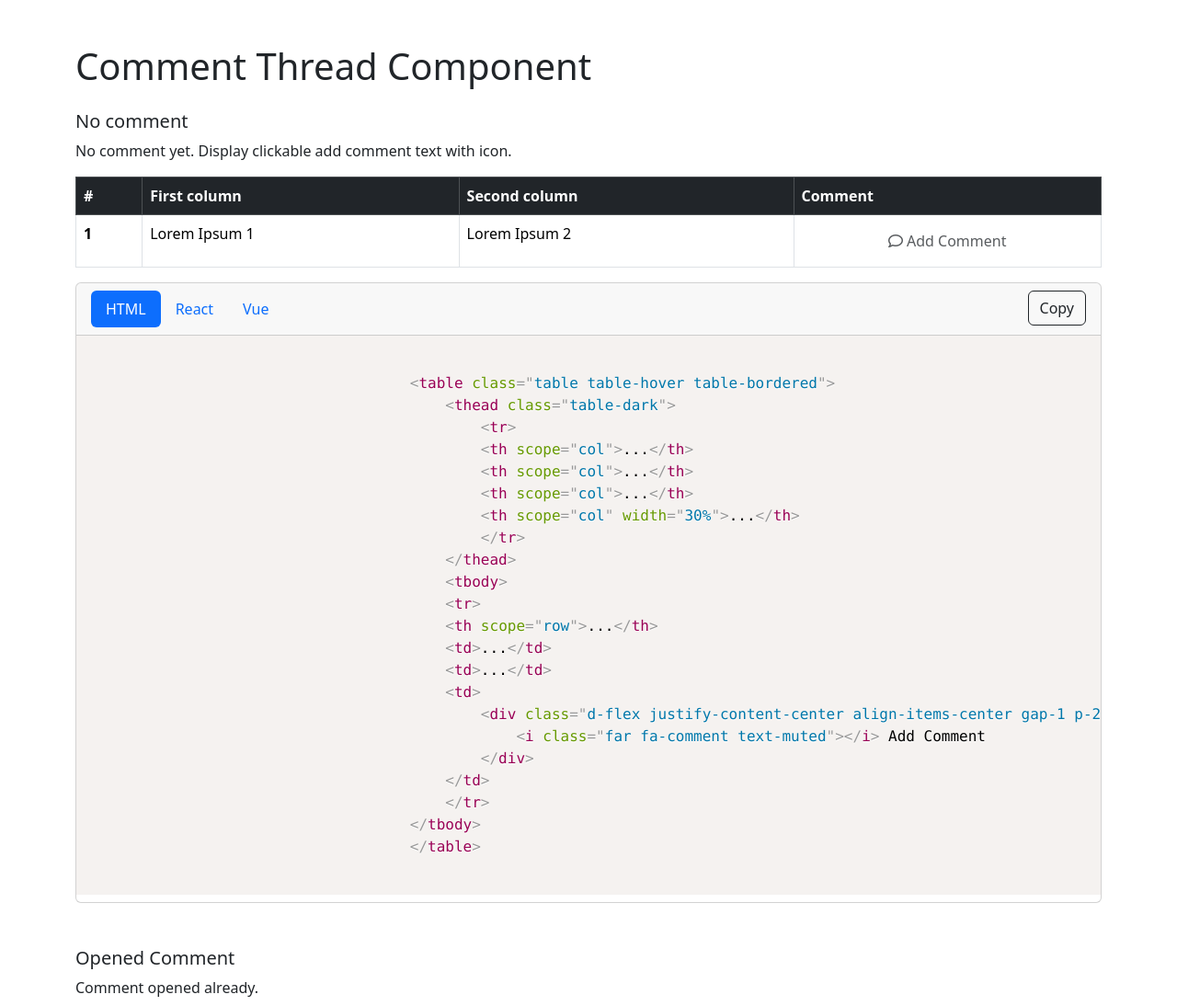
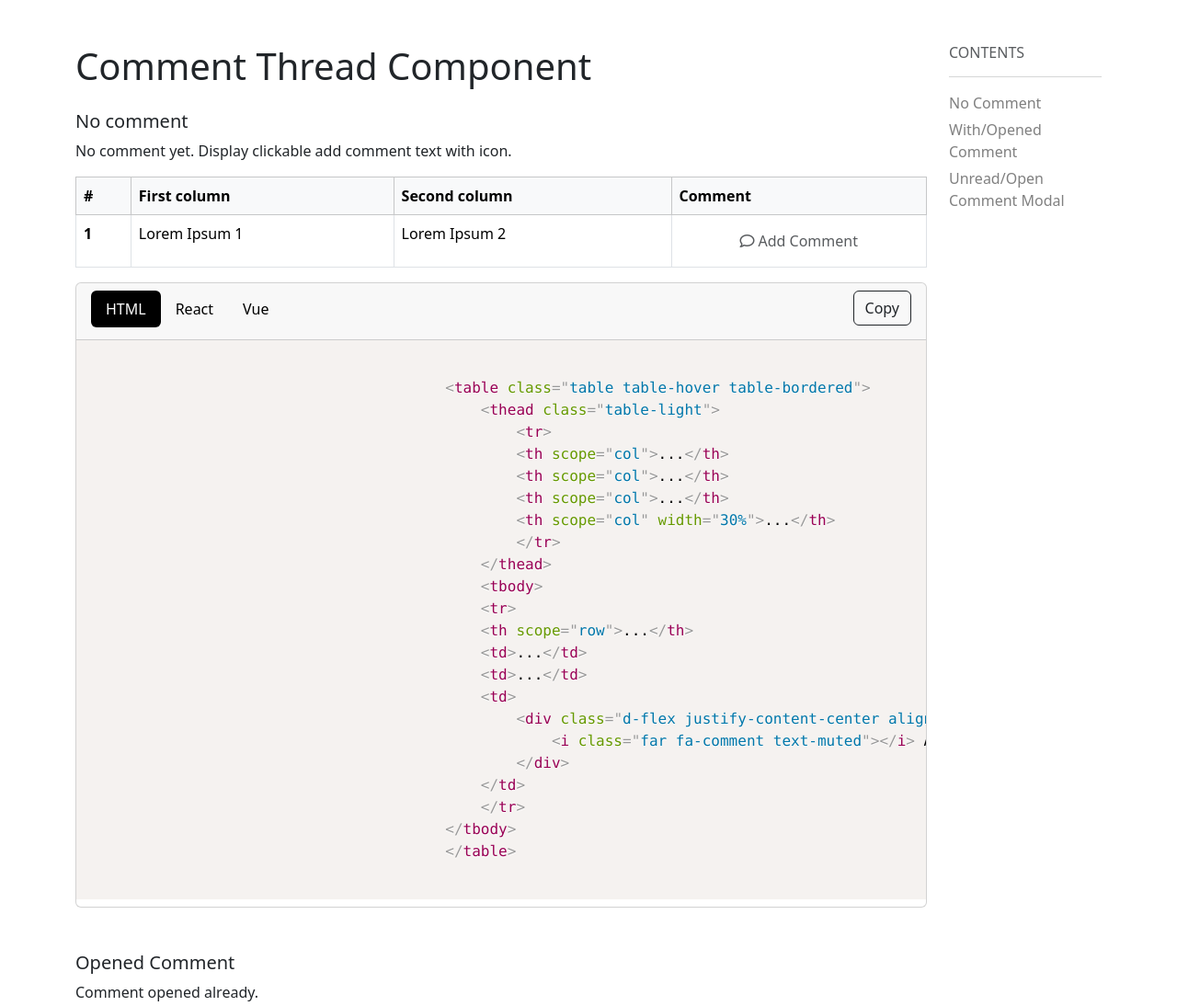
Before and after one commit to princegideon15/comment-thread-component, a website: page index.html in a window 1280 px wide. Shown: the top 1094 px of the page at 92% size. Drawn offline with nearby package versions, Linux system fonts and the light colour scheme.

Commit message:
Added contents list in side

```diff
--- a/index.html
+++ b/index.html
@@ -8,17 +8,48 @@
     <link rel="stylesheet" href="https://cdnjs.cloudflare.com/ajax/libs/font-awesome/6.6.0/css/all.min.css" integrity="sha512-Kc323vGBEqzTmouAECnVceyQqyqdsSiqLQISBL29aUW4U/M7pSPA/gEUZQqv1cwx4OnYxTxve5UMg5GT6L4JJg==" crossorigin="anonymous" referrerpolicy="no-referrer" />
     <link href="https://cdnjs.cloudflare.com/ajax/libs/prism/1.29.0/themes/prism.css" rel="stylesheet" />
     <script src="https://cdnjs.cloudflare.com/ajax/libs/prism/1.29.0/prism.js"></script>
+    <style>
+        ul {
+            list-style-type: none;
+            padding-left: 0;
+        }
+
+        ul > li {
+            margin-bottom: 5px;
+        }
+
+        ul > li > a {
+            text-decoration: none;
+            color: gray;
+        }
+
+        ul > li > a:hover {
+            text-decoration: underline;
+            color: black;
+        }
+
+        .nav-link {
+            color: black;
+        }
+
+        .nav-link.active {
+            background-color: black !important;
+        }
+    </style>
 
 
 </head>
 <body>
     <div class="container my-5">
+        <div class="row">
+            <div class="col-10">
+
         <h1>Comment Thread Component</h3>
 
-        <h5 class="mt-4">No comment</h5>
+            <h5 class="mt-4" id="component-a">No comment</h5>
             <p>No comment yet. Display clickable add comment text with icon.</p>
             <table class="table table-hover table-bordered">
-            <thead class="table-dark">
+                <thead class="table-light">
                     <tr>
                     <th scope="col">#</th>
                     <th scope="col">First column</th>
@@ -65,7 +96,7 @@
                                 <div class="tab-pane fade active show" id="pills-a-html" role="tabpanel" aria-labelledby="pills-a-html-tab">
                                     <pre class="mt-0"><code class="language-html">
                                         &lt;table class="table table-hover table-bordered">
-                                        &lt;thead class="table-dark">
+                                            &lt;thead class="table-light">
                                                 &lt;tr>
                                                 &lt;th scope="col">...&lt;/th>
                                                 &lt;th scope="col">...&lt;/th>
@@ -165,10 +196,10 @@
                 </div>
             </div>
 
-        <h5 class="mt-5">Opened Comment</h5>
+            <h5 class="mt-5" id="component-b">Opened Comment</h5>
             <p>Comment opened already.</p>
             <table class="table table-hover table-bordered">
-            <thead class="table-dark">
+                <thead class="table-light">
                     <tr>
                     <th scope="col">#</th>
                     <th scope="col">First column</th>
@@ -234,7 +265,7 @@
                                 <div class="tab-pane fade active show" id="pills-b-html" role="tabpanel" aria-labelledby="pills-b-html-tab">
                                     <pre class="mt-0"><code class="language-html">
                                         &lt;table class="table table-hover table-bordered">
-                                        &lt;thead class="table-dark">
+                                            &lt;thead class="table-light">
                                                 &lt;tr>
                                                 &lt;th scope="col">...&lt;/th>
                                                 &lt;th scope="col">...&lt;/th>
@@ -280,7 +311,7 @@
                                         const TableComponent = () => {
                                           return (
                                             &lt;table className="table table-hover table-bordered">
-                                          &lt;thead className="table-dark">
+                                              &lt;thead className="table-light">
                                                 &lt;tr>
                                                   &lt;th scope="col">...&lt;/th>
                                                   &lt;th scope="col">...&lt;/th>
@@ -333,7 +364,7 @@
                                     <pre class="mt-0"><code class="language-html">
                                         &lt;template>
                                             &lt;table class="table table-hover table-bordered">
-                                          &lt;thead class="table-dark">
+                                              &lt;thead class="table-light">
                                                 &lt;tr>
                                                   &lt;th scope="col">...&lt;/th>
                                                   &lt;th scope="col">...&lt;/th>
@@ -394,10 +425,10 @@
                 </div>
             </div>
 
-        <h5 class="mt-5">Open Comment Modal</h5>
+            <h5 class="mt-5" id="component-c">Open Comment Modal</h5>
             <p>Click comment area to open comment modal.</p>
             <table class="table table-hover table-bordered">
-            <thead class="table-dark">
+                <thead class="table-light">
                     <tr>
                     <th scope="col">#</th>
                     <th scope="col">First column</th>
@@ -437,7 +468,6 @@
                 </tr>
             </tbody>
             </table>
-
 
             <!-- Code Preview -->
             <div class="row">
@@ -861,7 +891,19 @@
                     </div>
                 </div>
             </div>
-
+            </div>
+            <div class="col-2 text-muted">
+                <div class="sticky-top">
+                    <p class="h6">CONTENTS</p>
+                    <hr>
+                    <ul>
+                        <li><a href="#component-a" class="mt-1">No Comment</a></li>
+                        <li><a href="#component-b">With/Opened Comment</a></li>
+                        <li><a href="#component-c">Unread/Open Comment Modal</a></li>
+                    </ul>
+                </div>
+            </div>
+        </div>
     </div>
 
 
@@ -1026,9 +1068,21 @@
         </div>
     </div>
 
+    <footer class="bg-light">
+        <div class="text-center pt-3">
+          <p>
+            Copyright &copy; 2024
+            <strong>Comment Thread</strong> by <a href="https://github.com/princegideon15" target="_blank">Gerard Balde</a>.
+            Check out the source code on
+            <a href="https://github.com/princegideon15/comment-thread-component.git" target="_blank">GitHub</a>.
+          </p>
+        </div>
+      </footer>
+
     <script type="text/javascript" src="https://cdn.jsdelivr.net/npm/bootstrap@5.3.3/dist/js/bootstrap.bundle.min.js"></script>
 
     <script>
+
         // Function to copy the code block content
         function copyToClipboard(element, tabPaneId) {
             console.log("🚀 ~ copyToClipboard ~ element, tabPaneId:", tabPaneId)
```
Lines whose indentation alone changed are shown as unchanged.
